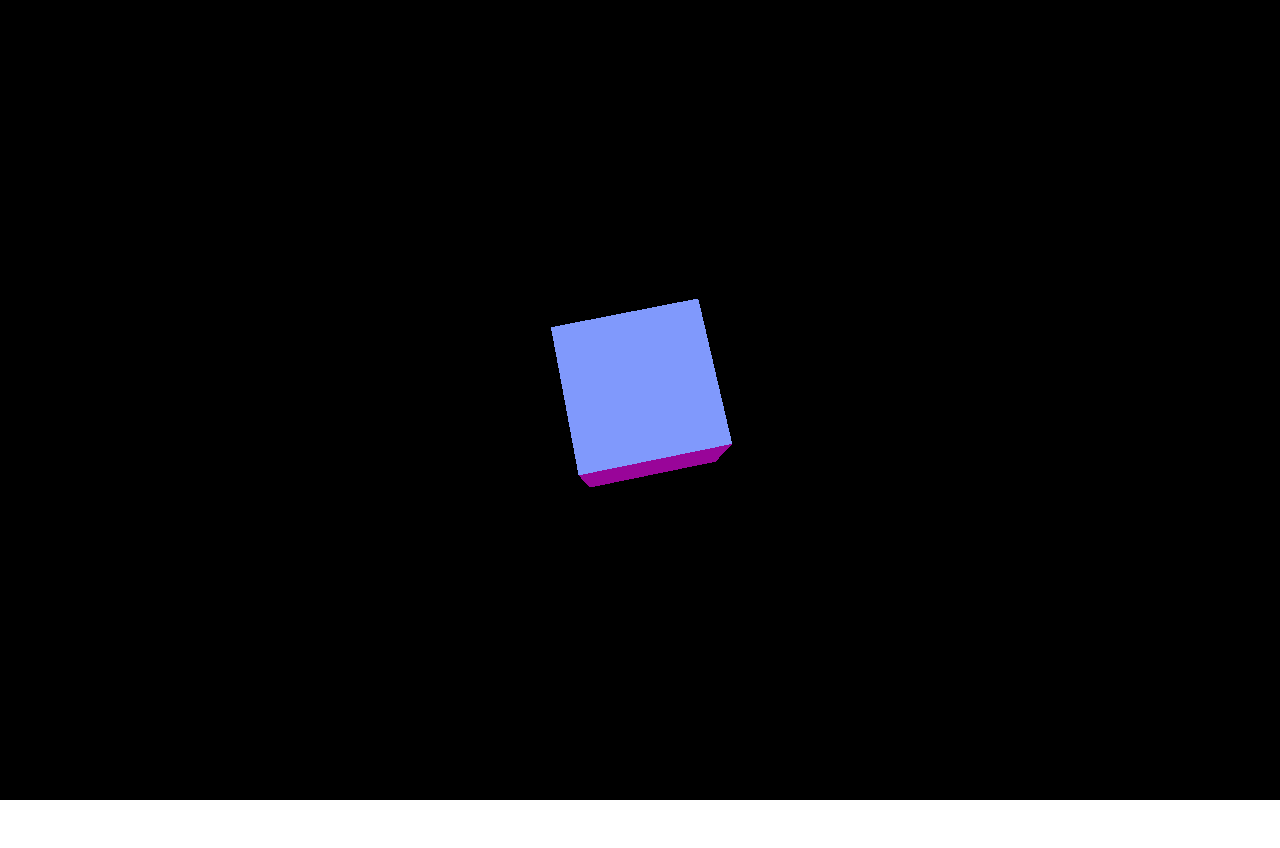
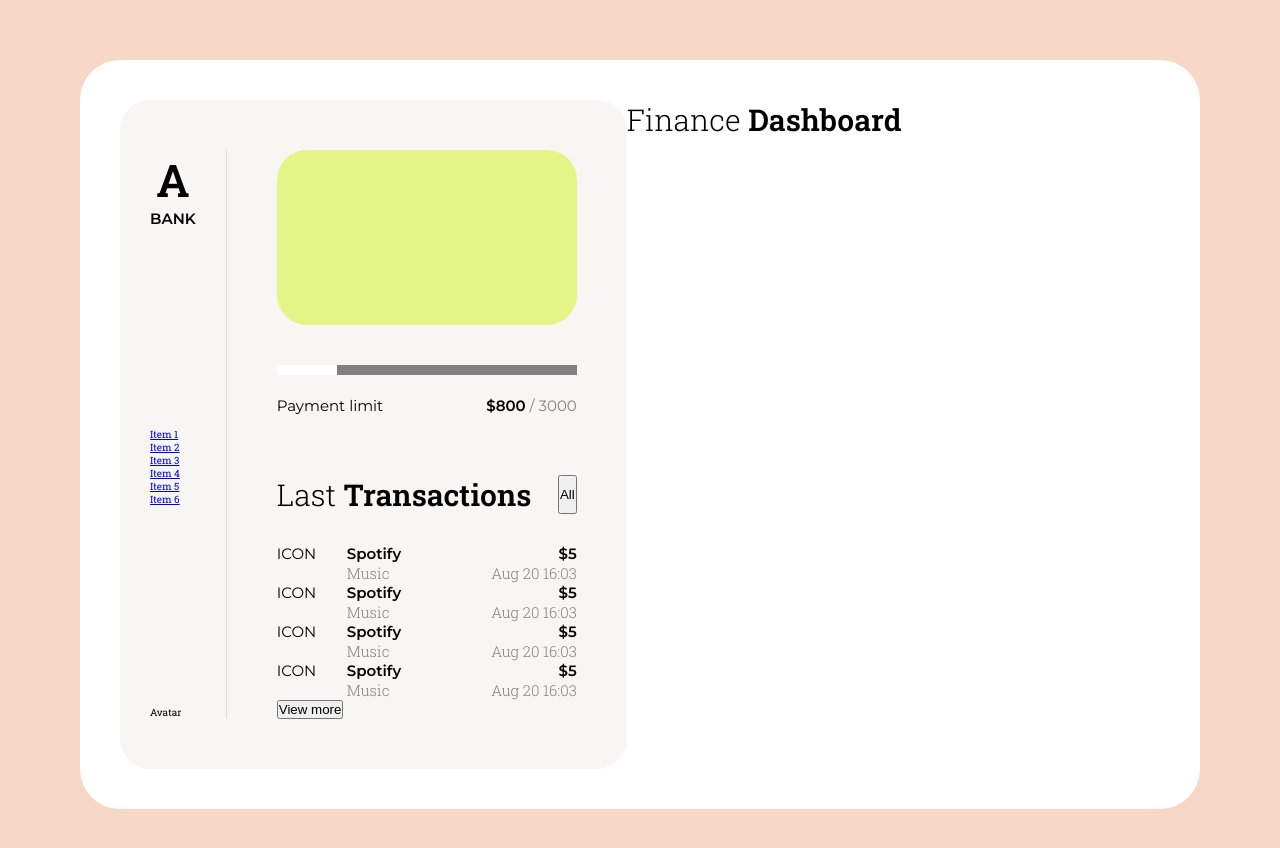
Before and after one commit to o2bomb/a-bank-dashboard, a website built with webpack: page index.html in a window 1280 px wide. Before the commit the page ends 800 px from the top, so only its background shows below. Built offline with nearby package versions, Linux system fonts and the light colour scheme.

Commit message:
Import scss

```diff
--- a/index.html
+++ b/index.html
@@ -2,21 +2,128 @@
 <html lang="en">
   <head>
     <meta charset="UTF-8" />
-    <title>Three.js Template</title>
-    <style>
-      body {
-        margin: 0;
-      }
-
-      #c {
-        position: absolute;
-        width: 100%;
-        height: 100%;
-      }
-    </style>
+    <title>A-Bank Dashboard</title>
+    <link
+      href="https://fonts.googleapis.com/css2?family=Montserrat:wght@400;600;700&family=Roboto+Slab:wght@300;400;600;700&display=swap"
+      rel="stylesheet"
+    />
   </head>
   <body>
+    <div class="main">
+      <div class="account">
+        <nav class="sidebar">
+          <div class="logo">
+            <div class="a">A</div>
+            <div class="bank">Bank</div>
+          </div>
+          <ul>
+            <li class="nav-item">
+              <a href="#">Item 1</a>
+            </li>
+            <li class="nav-item">
+              <a href="#">Item 2</a>
+            </li>
+            <li class="nav-item">
+              <a href="#">Item 3</a>
+            </li>
+            <li class="nav-item">
+              <a href="#">Item 4</a>
+            </li>
+            <li class="nav-item">
+              <a href="#">Item 5</a>
+            </li>
+            <li class="nav-item">
+              <a href="#">Item 6</a>
+            </li>
+          </ul>
+          <div class="avatar">Avatar</div>
+        </nav>
+        <span class="vertical-divider"></span>
+        <div class="main-content">
+          <div class="account-info">
+            <div class="credit-card"></div>
+            <div class="payment-progress">
+              <progress value="20" max="100">70 %</progress>
+              <div class="label">Payment limit</div>
+              <div class="progress"><span class="amount">$800</span> / 3000</div>
+            </div>
+          </div>
+          <div class="transaction-info">
+            <div class="title-group">
+              <div class="title">Last <b>Transactions</b></div>
+              <button>All</button>
+            </div>
+            <div class="transactions">
+              <div class="transaction-item">
+                <div class="icon">ICON</div>
+                <div class="details">
+                  <div>
+                    <div class="payee">Spotify</div>
+                    <div class="price">$5</div>
+                  </div>
+                  <div>
+                    <div class="category">Music</div>
+                    <div class="date">
+                      <time datetime="2020-08-2020T16:03:00">Aug 20 16:03</time>
+                    </div>
+                  </div>
+                </div>
+              </div>
+              <div class="transaction-item">
+                <div class="icon">ICON</div>
+                <div class="details">
+                  <div>
+                    <div class="payee">Spotify</div>
+                    <div class="price">$5</div>
+                  </div>
+                  <div>
+                    <div class="category">Music</div>
+                    <div class="date">
+                      <time datetime="2020-08-2020T16:03:00">Aug 20 16:03</time>
+                    </div>
+                  </div>
+                </div>
+              </div>
+              <div class="transaction-item">
+                <div class="icon">ICON</div>
+                <div class="details">
+                  <div>
+                    <div class="payee">Spotify</div>
+                    <div class="price">$5</div>
+                  </div>
+                  <div>
+                    <div class="category">Music</div>
+                    <div class="date">
+                      <time datetime="2020-08-2020T16:03:00">Aug 20 16:03</time>
+                    </div>
+                  </div>
+                </div>
+              </div>
+              <div class="transaction-item">
+                <div class="icon">ICON</div>
+                <div class="details">
+                  <div>
+                    <div class="payee">Spotify</div>
+                    <div class="price">$5</div>
+                  </div>
+                  <div>
+                    <div class="category">Music</div>
+                    <div class="date">
+                      <time datetime="2020-08-2020T16:03:00">Aug 20 16:03</time>
+                    </div>
+                  </div>
+                </div>
+              </div>
+              <button>View more</button>
+            </div>
+          </div>
+        </div>
+      </div>
+      <div class="dashboard">
+        <div class="title">Finance <b>Dashboard</b></div>
+      </div>
+    </div>
+    <!-- <canvas id="c"></canvas> -->
     <script type="module" src="dist/bundle.js"></script>
-    <canvas id="c"></canvas>
   </body>
 </html>
--- /dev/null
+++ b/sass/base.scss
@@ -0,0 +1,30 @@
+/*
+Perform basic CSS reset so that every browser displays CSS
+in exactly the same way
+*/
+*,
+*::after,
+*::before {
+  margin: 0;
+  padding: 0;
+  /* box-sizing by default is not inherited, so force it to be inherited */
+  /* i.e. all child elements with the box-sizing property will now inherit from this */
+  box-sizing: inherit;
+}
+
+html {
+  /* This assigned root font size will allow the usage of the rem unit */
+  /* The rem unit is used to define children element padding/font sizes */
+  /* Default font size is 16px so set it to 10px (62.5% of 16px) for easy calculations */
+  /* (1 rem == 10px) */
+  font-size: 62.5%;
+
+  //   @include respond(tab-land) {
+  //     font-size: 56.25%;   // 1 rem == 9px, 9/16 = 56.25%
+  //   }
+}
+
+body {
+  box-sizing: border-box;
+  background-color: var(--color-background);
+}
--- /dev/null
+++ b/sass/style.scss
@@ -0,0 +1,197 @@
+@import "./variables.scss";
+@import "./base.scss";
+
+body {
+  margin: 6rem 8rem;
+  background-color: var(--color-background-2);
+
+  .main {
+    display: flex;
+    // height: 100vh;
+    padding: 4rem;
+    border-radius: 4rem;
+    background-color: var(--color-background);
+
+    font-family: 'Roboto Slab', serif;
+
+    .account {
+      display: flex;
+      padding: 5rem 0;
+      border-radius: 3rem;
+      background-color: var(--color-accent);
+
+      .sidebar {
+        display: flex;
+        flex-direction: column;
+        margin: 0 3rem;
+
+        .logo {
+        }
+
+        ul {
+          margin: auto 0;
+          list-style-type: none;
+        }
+
+        .avatar {
+        }
+      }
+
+      .vertical-divider {
+        align-self: center;
+      }
+
+      .main-content {
+        flex-grow: 1;
+        margin: 0 5rem;
+
+        .account-info {
+          margin-bottom: 6rem;
+
+          .credit-card {
+            width: 30rem;
+            height: 17.5rem;
+            border-radius: 3rem;
+            background-color: var(--color-accent-5);
+            margin: 0 auto;
+            margin-bottom: 4rem;
+          }
+
+          .payment-progress {
+            font-family: 'Montserrat', sans-serif;
+            font-weight: 400;
+            font-size: 1.5rem;
+
+            progress {
+              -webkit-appearance: none;
+              -moz-appearance: none;
+              appearance: none;
+
+              margin-bottom: 2rem;
+              border: none;
+              width: 100%;
+              height: 1rem;
+
+              &::-webkit-progress-value {
+                background-color: var(--color-background);
+              }
+
+              &::-webkit-progress-bar, &::-moz-progress-bar {
+                background-color: var(--color-text);
+                border-radius: 1rem;
+              }
+            }
+
+            .label {
+              display: inline-block;
+            }
+
+            .progress {
+              float: right;
+              color: var(--color-neutral);
+
+              .amount {
+                font-weight: 600;
+                color: var(--color-text);
+              }
+            }
+          }
+        }
+
+        .transaction-info {
+          .title-group {
+            display: flex;
+            justify-content: space-between;
+            margin-bottom: 3rem;
+          }
+
+          .transactions {
+            .transaction-item {
+              display: grid;
+              grid-template-columns: 7rem 1fr;
+
+              font-family: 'Montserrat', sans-serif;
+              font-weight: 400;
+              font-size: 1.5rem;
+
+              .icon {
+
+              }
+
+              .details {
+                .payee {
+                  display: inline-block;
+
+                  font-weight: 600;
+                }
+
+                .category {
+                  display: inline-block;
+                  color: var(--color-neutral);
+
+                  font-family: 'Roboto Slab', serif;
+                  font-weight: 300;
+                }
+
+                .price {
+                  float: right;
+
+                  font-weight: 600;
+                }
+
+                .date {
+                  float: right;
+                  color: var(--color-neutral);
+
+                  font-family: 'Roboto Slab', serif;
+                  font-weight: 300;
+                }
+              }
+            }
+          }
+        }
+      }
+
+    }
+
+    .dashboard {
+      flex-grow: 3;
+    }
+  }
+}
+
+
+.logo {
+  font-size: 3rem;
+  text-align: center;
+  text-transform: uppercase;
+
+  .a {
+    font-family: 'Roboto Slab', serif;
+    font-weight: 600;
+    font-size: 1.5em;
+  }
+
+  .bank {
+    font-family: 'Montserrat', sans-serif;
+    font-weight: 600;
+    font-size: .5em;
+  }
+}
+
+.title {
+  font-family: 'Roboto Slab', serif;
+  font-weight: 300;
+  font-size: 3rem;
+
+  b {
+    font-weight: 600;
+  }
+}
+
+.vertical-divider {
+  width: 1px;
+  height: 100%;
+  background-color: var(--color-neutral);
+  opacity: 20%;
+}
--- /dev/null
+++ b/sass/variables.scss
@@ -0,0 +1,13 @@
+:root {
+  --color-text: #000000;
+  --color-background: #ffffff;
+  --color-background-2: #f7d8c6;
+  --color-neutral: #81817f;
+  --color-accent: #f7f6f2;
+  --color-accent-2: #d185f7;
+  --color-accent-3: #8eb7f9;
+  --color-accent-4: #ff85c7;
+  --color-accent-5: #e3f587;
+  --color-accent-6: #ff6260;
+  --color-accent-7: #ffbf98;
+}
--- a/src/index.ts
+++ b/src/index.ts
@@ -1,71 +1,72 @@
-import * as THREE from "three";
+import "../sass/style.scss";
+// import * as THREE from "three";
 
-window.addEventListener("load", init, false);
-window.addEventListener("resize", handleWindowResize, false);
-// document.addEventListener("mousemove", handleMouseMove, false);
+// window.addEventListener("load", init, false);
+// window.addEventListener("resize", handleWindowResize, false);
+// // document.addEventListener("mousemove", handleMouseMove, false);
 
-let WIDTH = window.innerWidth;
-let HEIGHT = window.innerHeight;
-let scene: THREE.Scene, camera: THREE.PerspectiveCamera, renderer: THREE.Renderer;
-let cube: THREE.Mesh;
+// let WIDTH = window.innerWidth;
+// let HEIGHT = window.innerHeight;
+// let scene: THREE.Scene, camera: THREE.PerspectiveCamera, renderer: THREE.Renderer;
+// let cube: THREE.Mesh;
 
-function init() {
-  scene = createScene();
-  camera = createCamera();
-  renderer = createRenderer();
+// function init() {
+//   scene = createScene();
+//   camera = createCamera();
+//   renderer = createRenderer();
 
-  const geometry = new THREE.BoxGeometry();
-  const material = new THREE.MeshNormalMaterial();
-  cube = new THREE.Mesh(geometry, material);
-  scene.add(cube);
+//   const geometry = new THREE.BoxGeometry();
+//   const material = new THREE.MeshNormalMaterial();
+//   cube = new THREE.Mesh(geometry, material);
+//   scene.add(cube);
 
-  animate();
-}
+//   animate();
+// }
 
-function handleWindowResize() {
-  WIDTH = window.innerWidth;
-  HEIGHT = window.innerHeight;
+// function handleWindowResize() {
+//   WIDTH = window.innerWidth;
+//   HEIGHT = window.innerHeight;
 
-  renderer.setSize(WIDTH, HEIGHT);
-  camera.aspect = WIDTH / HEIGHT;
-  camera.updateProjectionMatrix();
-}
+//   renderer.setSize(WIDTH, HEIGHT);
+//   camera.aspect = WIDTH / HEIGHT;
+//   camera.updateProjectionMatrix();
+// }
 
-function animate() {
-  requestAnimationFrame(animate);
+// function animate() {
+//   requestAnimationFrame(animate);
 
-  cube.rotation.x += 0.01;
-  cube.rotation.y += 0.01;
+//   cube.rotation.x += 0.01;
+//   cube.rotation.y += 0.01;
 
-  renderer.render(scene, camera);
-}
+//   renderer.render(scene, camera);
+// }
 
-function createScene() {
-  const scene = new THREE.Scene();
+// function createScene() {
+//   const scene = new THREE.Scene();
 
-  return scene;
-}
+//   return scene;
+// }
 
-function createCamera() {
-  const aspectRatio = window.innerWidth / window.innerHeight;
-  const fieldOfView = 60;
-  const nearPlane = 1;
-  const farPlane = 10000;
-  const camera = new THREE.PerspectiveCamera(
-    fieldOfView,
-    aspectRatio,
-    nearPlane,
-    farPlane
-  );
+// function createCamera() {
+//   const aspectRatio = window.innerWidth / window.innerHeight;
+//   const fieldOfView = 60;
+//   const nearPlane = 1;
+//   const farPlane = 10000;
+//   const camera = new THREE.PerspectiveCamera(
+//     fieldOfView,
+//     aspectRatio,
+//     nearPlane,
+//     farPlane
+//   );
 
-  camera.position.z = 5;
-  return camera;
-}
+//   camera.position.z = 5;
+//   return camera;
+// }
 
-function createRenderer() {
-  const canvas = document.querySelector<HTMLCanvasElement>("#c");
-  const renderer = new THREE.WebGLRenderer({ canvas });
-  renderer.setSize(window.innerWidth, window.innerHeight);
+// function createRenderer() {
+//   const canvas = document.querySelector<HTMLCanvasElement>("#c");
+//   const renderer = new THREE.WebGLRenderer({ canvas, alpha: true });
+//   renderer.setSize(window.innerWidth, window.innerHeight);
 
-  return renderer;
-}
+//   return renderer;
+// }
```
Also changed, not shown: package.json (+6 -2 lines), 1 other file.
